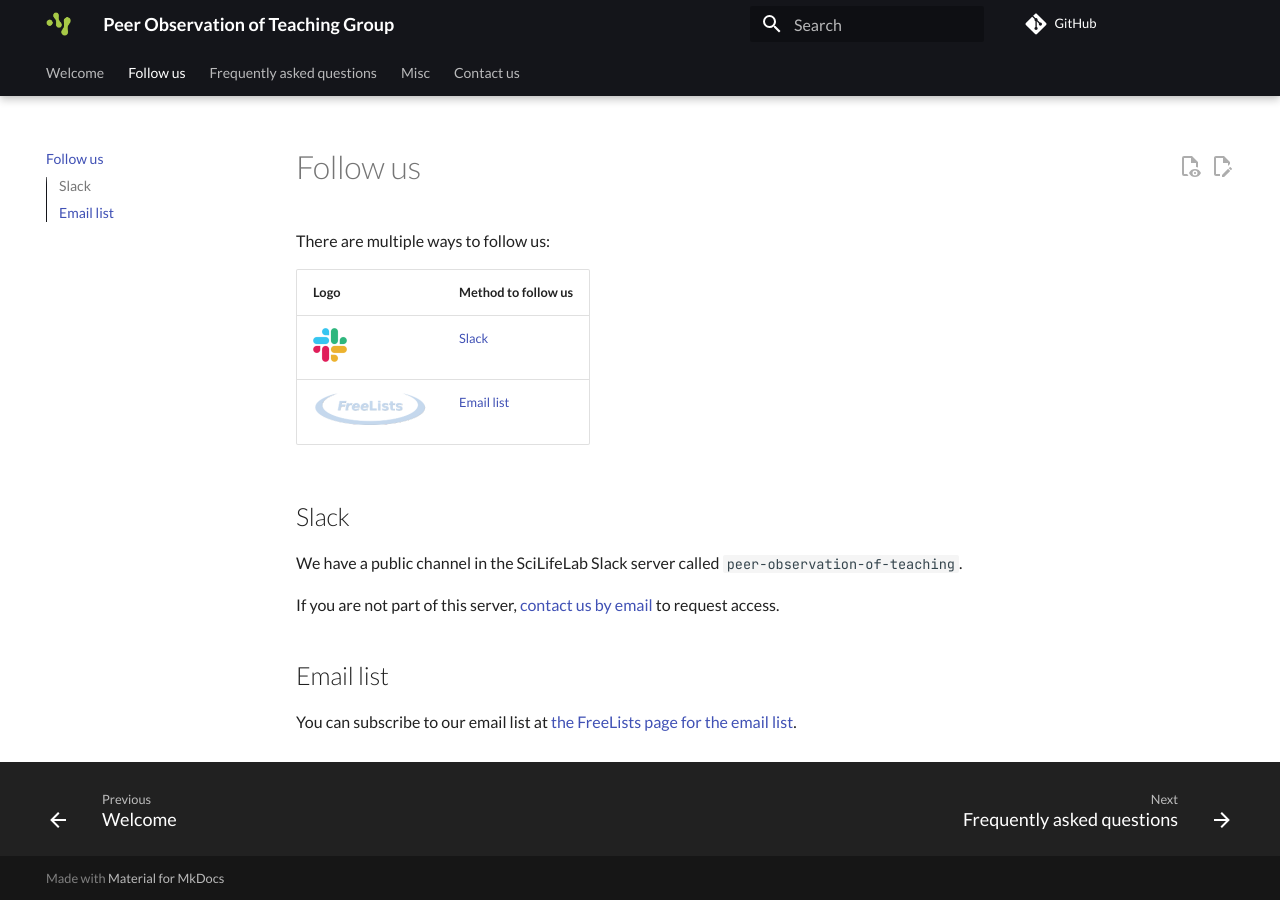
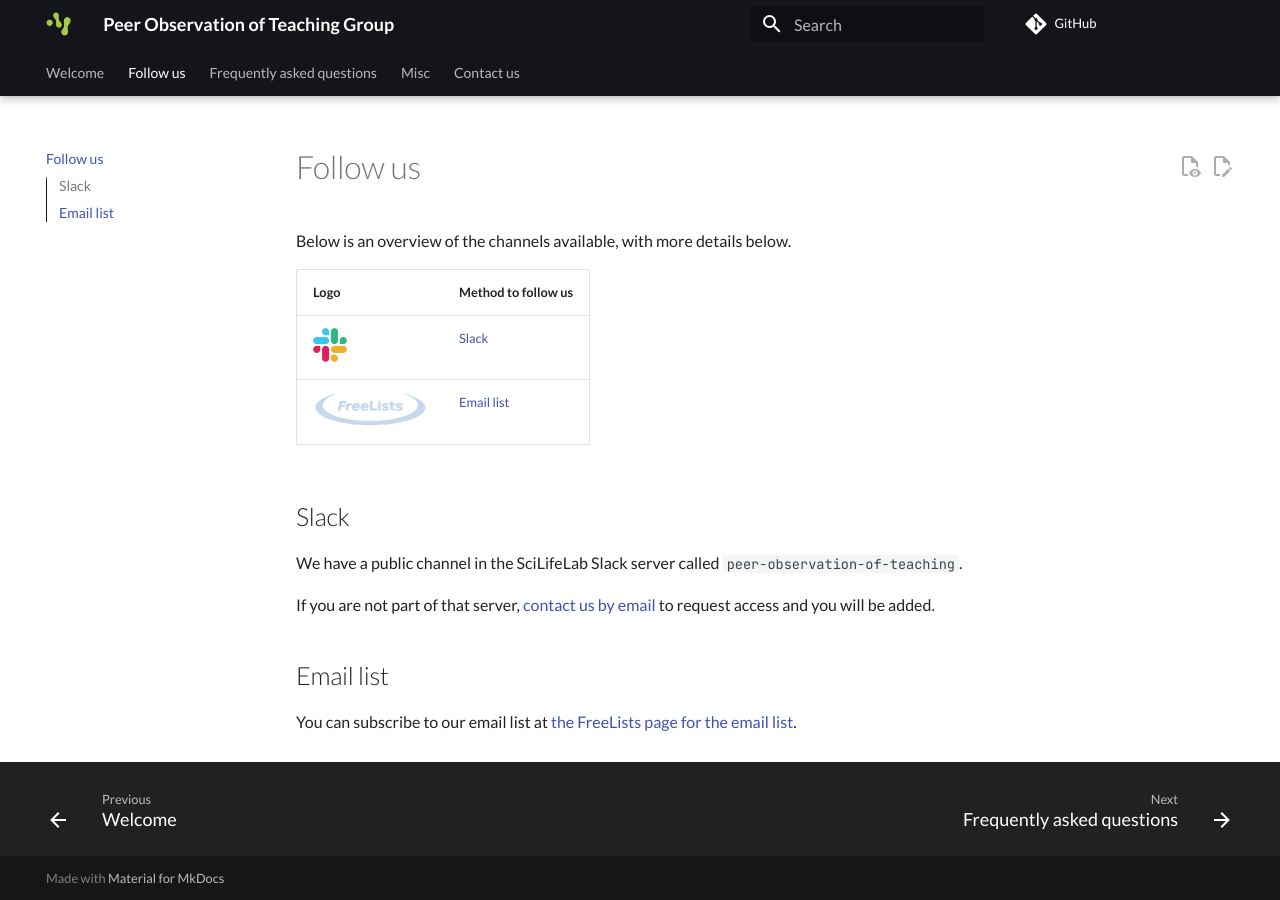
Before and after one commit to SciLifeLab/peer_observation_of_teaching_group, an MkDocs documentation site: the page built from docs/follow_us.md, in a window 1280 px wide. Built offline with MkDocs 1.6.1 and Material for MkDocs 9.7.7, drawn with Linux system fonts in a browser that asks for light colours; comment, search, counter and statistics services are not loaded.

Commit message:
Use same wording

```diff
--- a/docs/follow_us.md
+++ b/docs/follow_us.md
@@ -6,7 +6,7 @@ tags:
 
 # Follow us
 
-There are multiple ways to follow us:
+Below is an overview of the channels available, with more details below.
 
 Logo                                           |Method to follow us
 -----------------------------------------------|-------------------------
@@ -18,8 +18,9 @@ Logo                                           |Method to follow us
 We have a public channel in the SciLifeLab Slack server
 called `peer-observation-of-teaching`.
 
-If you are not part of this server,
-[contact us by email](contact_us.md#email) to request access.
+If you are not part of that server,
+[contact us by email](contact_us.md#email) to request access
+and you will be added.
 
 ## Email list
 
```
Also changed, not shown: docs/contact_us.md (+1 -1 lines).
